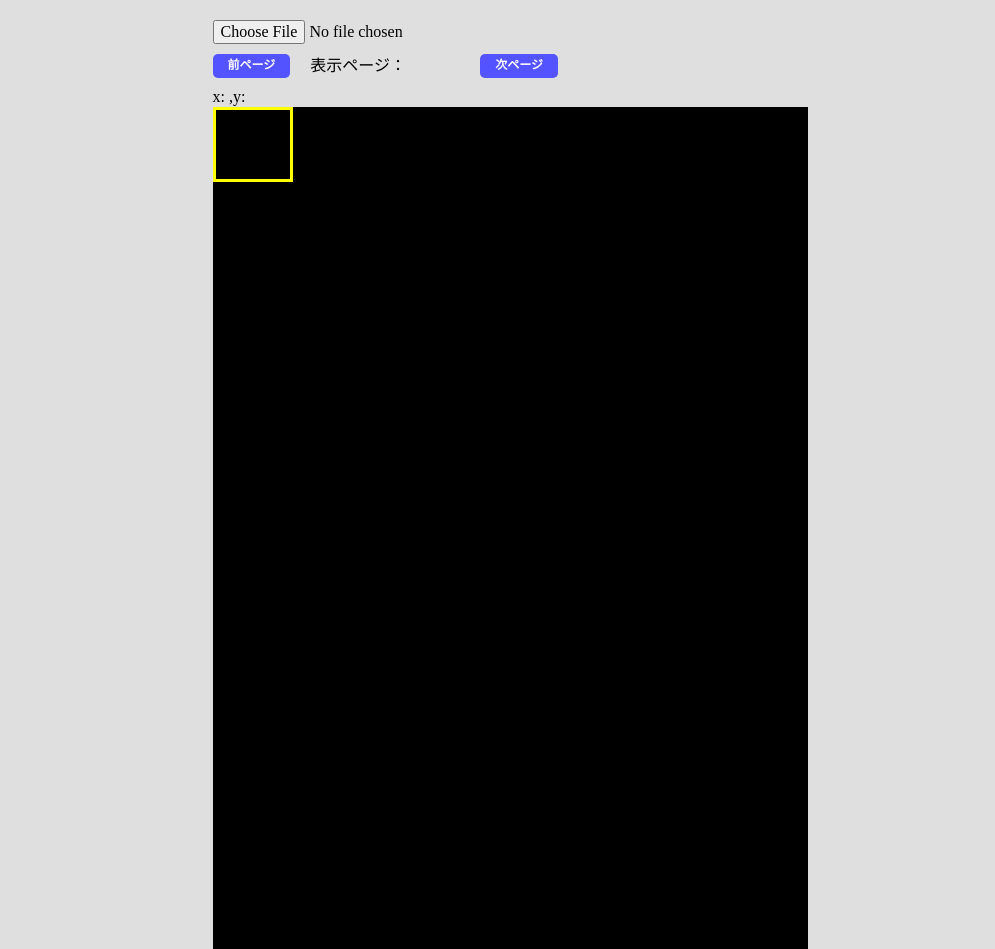
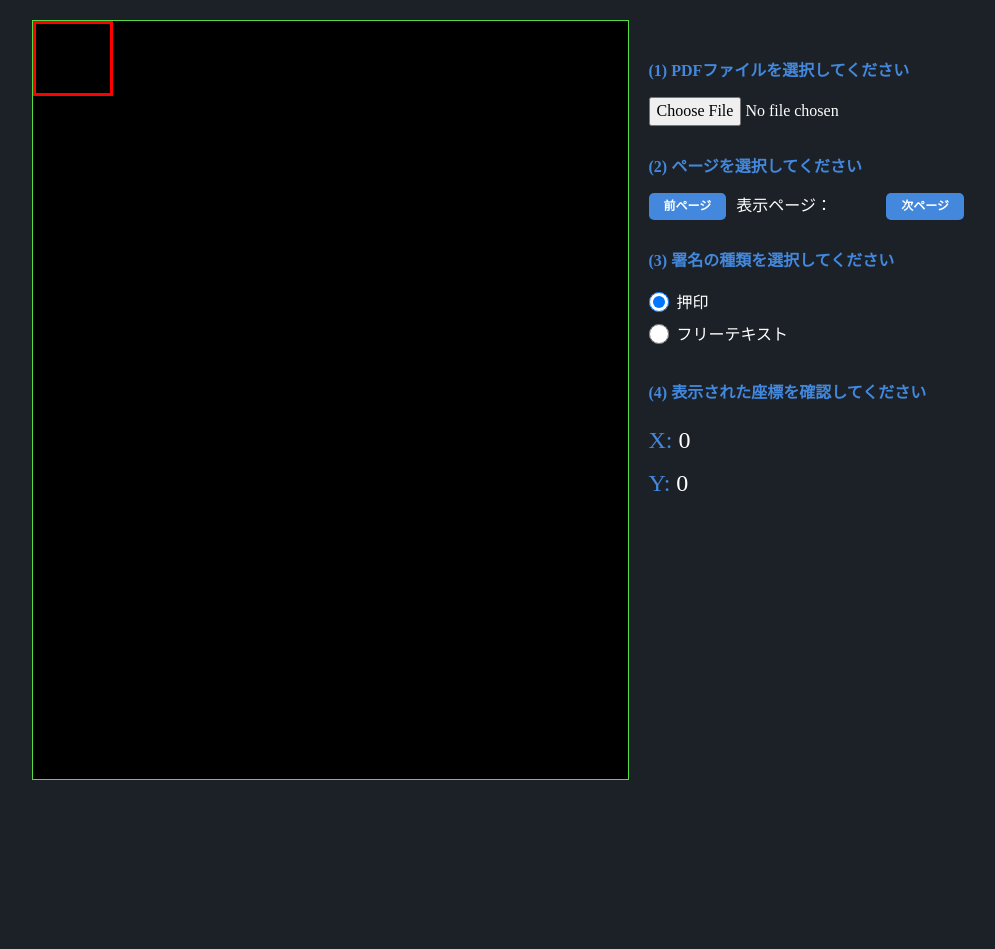
Before and after one commit to Tokio-svg/cloudsing_imprint_test, a plain HTML site: page index.html in a window 1280 px wide. Shown: the whole page, without its empty margins (130-1125 px from the left). After the commit the page ends 800 px from the top, so only its background shows below. Drawn offline with Linux system fonts and the light colour scheme.

Commit message:
フリーテキスト対応&スタイル修正

```diff
--- a/css/style.css
+++ b/css/style.css
@@ -1,18 +1,48 @@
+/* スクロールバーカスタマイズ */
+::-webkit-scrollbar {
+  width: 10px;
+}
+
+::-webkit-scrollbar-track {
+  background-color: #394f6b;
+}
+
+::-webkit-scrollbar-thumb {
+  background-color: #359298;
+  border-radius: 5px;
+  transition: 0.8s;
+}
+
+::-webkit-scrollbar-thumb:hover {
+  background-color: #49adb4;
+  transition: 0.3s;
+}
+
 body {
   min-height: 100vh;
-  background-color: rgb(223, 223, 223);
+  background-color: #1c2128;
+  color: white;
+  line-height: 1.4em;
 }
 
 .container {
   width: fit-content;
   margin: 0 auto;
   padding-top: 20px;
+  display: flex;
+  justify-content: space-around;
+}
+
+.screen__container {
+  height: 95vh;
+  overflow-x: hidden;
+  overflow-y: scroll;
+  border: 1px solid #55dc43;
 }
 
 #pdfjs_view {
-  width: fit-content;
+  width: 595px;
   height: fit-content;
-  min-width: 595px;
   min-height: 842px;
   background-color: black;
   position: relative;
@@ -22,30 +52,60 @@ body {
   width: 80px;
   height: 75px;
   position: absolute;
-  border: 3px solid yellow;
+  border: 3px solid red;
   pointer-events: none;
 }
 
-.page__container {
+.controll-panel__container {
+  padding: 10px 20px;
+  width: 360px;
+}
+
+.controll-panel__title {
+  font-weight: bold;
+  color: #4388dc;
+  padding: 30px 0 15px;
+}
+
+.page__flex {
   display: flex;
   align-items: center;
-  padding: 10px 0;
 }
 
 .page__button {
-  background-color: rgb(83, 83, 255);
+  background-color: #4388dc;
   color: white;
-  padding: 5px 15px;
+  padding: 2px 15px;
   border-radius: 5px;
   font-size: 12px;
   font-weight: bold;
 }
 
 .page__button:hover {
-  background-color: rgb(175, 175, 255);
+  background-color: #80abe0;
 }
 
 #page_number {
-  width: 150px;
-  margin: 0 20px;
+  width: 140px;
+  margin: 0 10px;
 }
+
+.signature-mode__input {
+  padding: 5px 0;
+  display: flex;
+}
+
+.signature-mode__input input {
+  width: 20px;
+  height: 20px;
+  margin-right: 8px;
+}
+
+.position__item {
+  font-size: 24px;
+  padding: 10px 0;
+}
+
+.position__header {
+  color: #4388dc;
+}
--- a/index.html
+++ b/index.html
@@ -6,33 +6,60 @@
   <meta name="viewport" content="width=device-width, initial-scale=1.0">
   <link rel="stylesheet" href="./css/destyle.css">
   <link rel="stylesheet" href="./css/style.css">
-  <title>CloudSign押印座標確認</title>
+  <title>CloudSign署名座標確認</title>
 </head>
 <body>
   <div class="container">
+
+    <div class="screen__container">
+      <div id="pdfjs_view" onclick="clickScreen(event)">
+        <div id="cursor"></div>
+      </div>
+    </div>
+
+    <div class="controll-panel__container">
       <div>
+        <h1 class="controll-panel__title">(1) PDFファイルを選択してください</h1>
         <input
           type="file"
           name="pdf"
-        id="file">
+          id="file"
+          accept=".pdf">
       </div>
 
       <div class="page__container">
+        <h1 class="controll-panel__title">(2) ページを選択してください</h1>
+        <div class="page__flex">
           <button onclick="changePage(-1)" class="page__button">前ページ</button>
           <div id="page_number">
             表示ページ：
           </div>
           <button onclick="changePage(1)" class="page__button">次ページ</button>
         </div>
+      </div>
 
       <div>
-      <div id="position">x: ,y:</div>
+        <h1 class="controll-panel__title">(3) 署名の種類を選択してください</h1>
+        <div class="signature-mode__input">
+          <input type="radio" name="signature-mode" value="0" onchange="changeMode(0)" checked>押印
+        </div>
+        <div class="signature-mode__input">
+          <input type="radio" name="signature-mode" value="1" onchange="changeMode(1)">フリーテキスト
+        </div>
       </div>
 
-    <div id="pdfjs_view" onclick="clickScreen(event)">
-      <div id="cursor"></div>
+      <div class="position__container">
+        <h1 class="controll-panel__title">(4) 表示された座標を確認してください</h1>
+        <div class="position__item">
+          <span class="position__header">X: </span>
+          <span id="position-x">0</span>
         </div>
-
+        <div class="position__item">
+          <span class="position__header">Y: </span>
+          <span id="position-y">0</span>
+        </div>
+      </div>
+    </div>
   </div>
 
   <script src="js/pdfjs/build/pdf.js"></script>
--- a/js/main.js
+++ b/js/main.js
@@ -87,19 +87,43 @@ function getPdfPage() {
 }
 
 // -----------------------------------------------
-// カーソル
+// 座標指定
 // -----------------------------------------------
-const position = document.getElementById('position')
+const positionX = document.getElementById('position-x')
+const positionY = document.getElementById('position-y')
 const cursor = document.getElementById('cursor')
 pdfjsTarget.onmousemove = onmousemove;
 
-clickScreen = function(e) {
+function clickScreen(e) {
   const clientRect = pdfjsTarget.getBoundingClientRect()
-  const cursorX = e.clientX - clientRect.left - 40
-  const cursorY = e.clientY - clientRect.top - 37.5
-  position.innerHTML = 'x:' + cursorX + ' ,' + ' y:' + cursorY;
+  const cursorWidthHalf = cursor.clientWidth/2
+  const cursorHeightHalf = cursor.clientHeight/2
+  const cursorX = e.clientX - clientRect.left - cursorWidthHalf
+  const cursorY = e.clientY - clientRect.top - cursorHeightHalf
+  positionX.innerHTML = parseInt(cursorX)
+  positionY.innerHTML = parseInt(cursorY)
 
-  cursor.style.left = e.offsetX - 40 + 'px'
-  cursor.style.top = e.offsetY - 37.5 + 'px'
+  cursor.style.left = parseInt(e.offsetX - cursorWidthHalf) + 'px'
+  cursor.style.top = parseInt(e.offsetY - cursorHeightHalf) + 'px'
+}
 
+// -----------------------------------------------
+// カーソル切り替え
+// -----------------------------------------------
+function changeMode(num) {
+  switch (num) {
+    case 0:
+      cursor.style.width = 80 + 'px'
+      cursor.style.height = 75 + 'px'
+      break
+    case 1:
+      cursor.style.width = 225 + 'px'
+      cursor.style.height = 40 + 'px'
+      break
+  }
+  // 位置を初期化
+  cursor.style.left = 0
+  cursor.style.top = 0
+  positionX.innerHTML = 0
+  positionY.innerHTML = 0
 }
```
Lines whose indentation alone changed are shown as unchanged.
